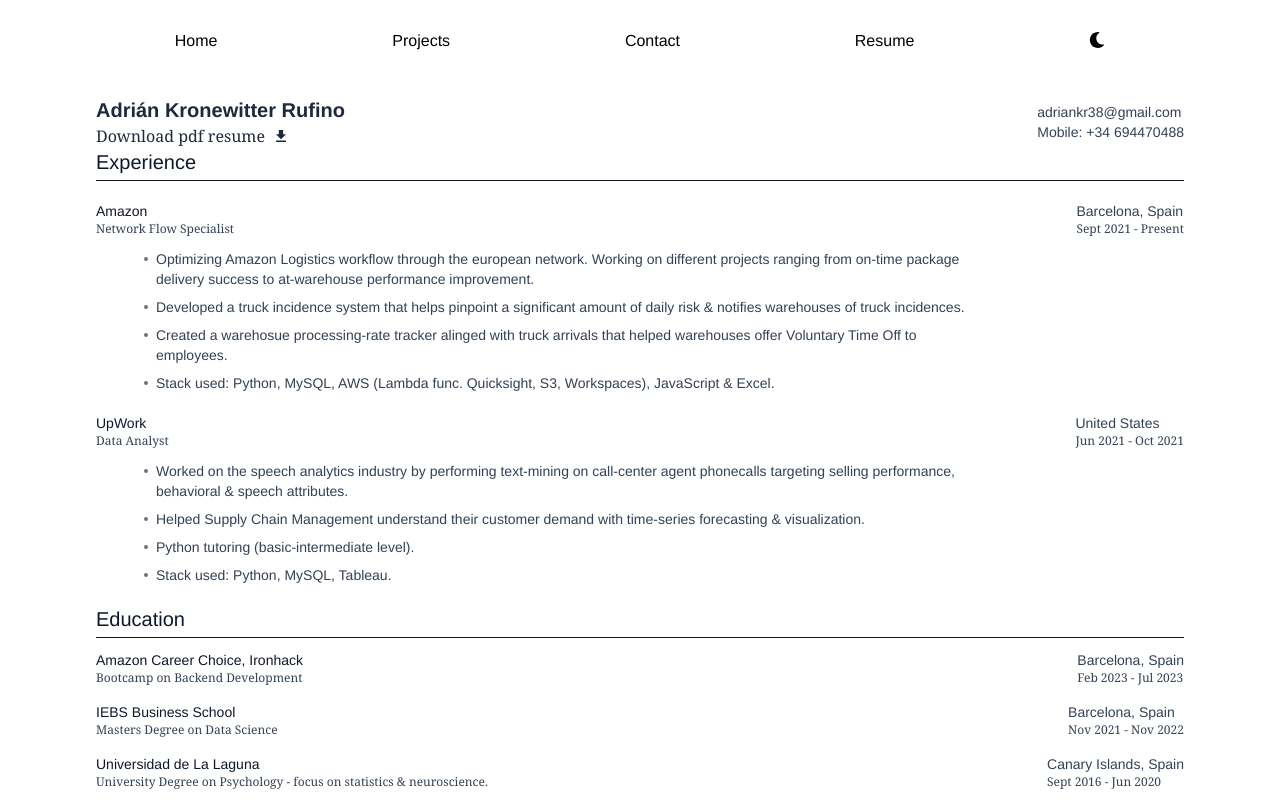
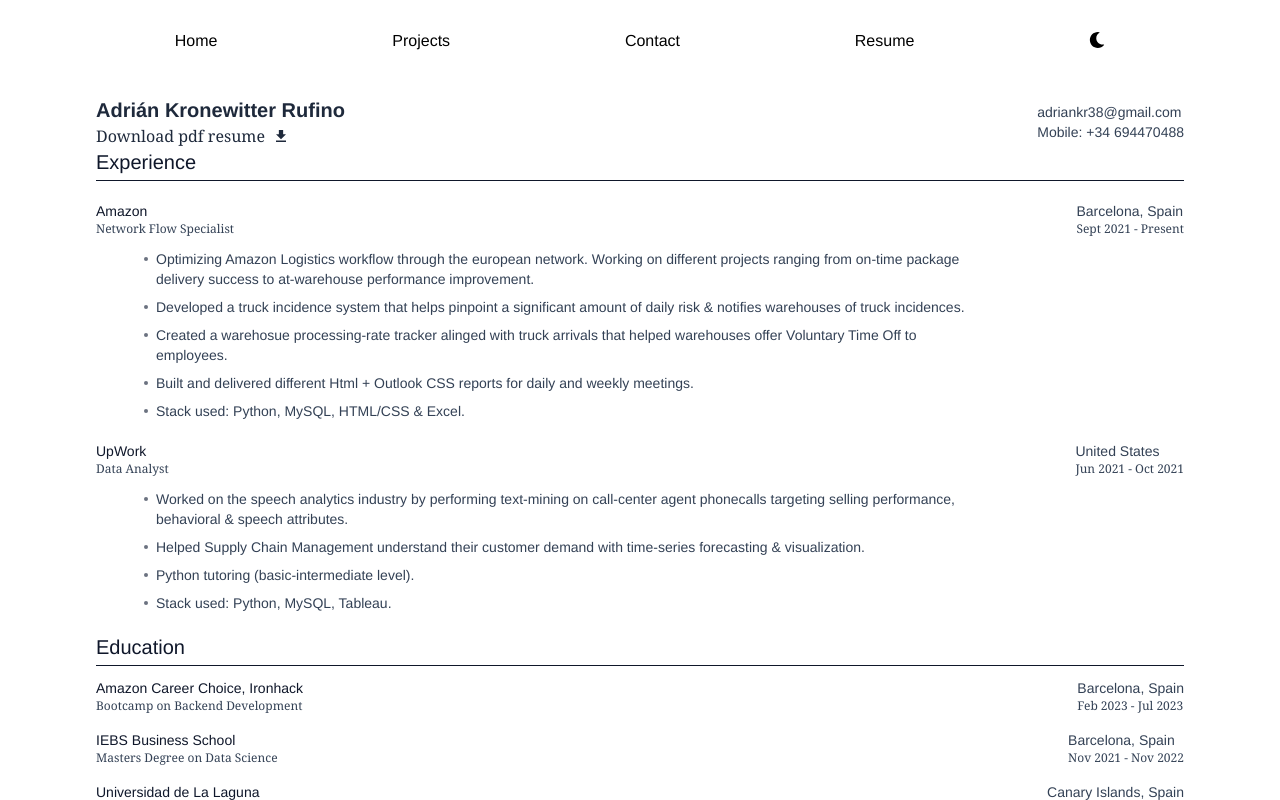
Before and after one commit to adkr38/portfolio-app, a React (Vite) app: page /#/resume in a window 1280 px wide. Built offline with nearby package versions, Linux system fonts and the light colour scheme; a web font is replaced by a local one; what webfontloader would draw is missing.

Commit message:
fix(tsx): Update `Resume`

```diff
--- a/src/components/Resume.tsx
+++ b/src/components/Resume.tsx
@@ -220,8 +220,14 @@
           content="Created a warehosue processing-rate tracker alinged with truck arrivals that helped warehouses offer Voluntary Time Off to employees."
           theme={theme}
         />
+
         <Paragraph
-          content="Stack used: Python, MySQL, AWS (Lambda func. Quicksight, S3, Workspaces), JavaScript & Excel."
+          content="Built and delivered different Html + Outlook CSS reports for daily and weekly meetings."
+          theme={theme}
+        />
+
+        <Paragraph
+          content="Stack used: Python, MySQL, HTML/CSS & Excel."
           theme={theme}
         />
       </section>
@@ -288,8 +294,8 @@
         />
         <InlineDescription
           theme={theme}
-          title="Technologies:"
-          content="ReactJs, NextJs, TailwindCss, SpringBoot, JPA, Tableau, AWS."
+          title="Frameworks:"
+          content="ReactJs, TailwindCss, SpringBoot, Matplotlib/Seaborn, Xlwings, JPA, Tableau."
         />
       </section>
     </div>
```
